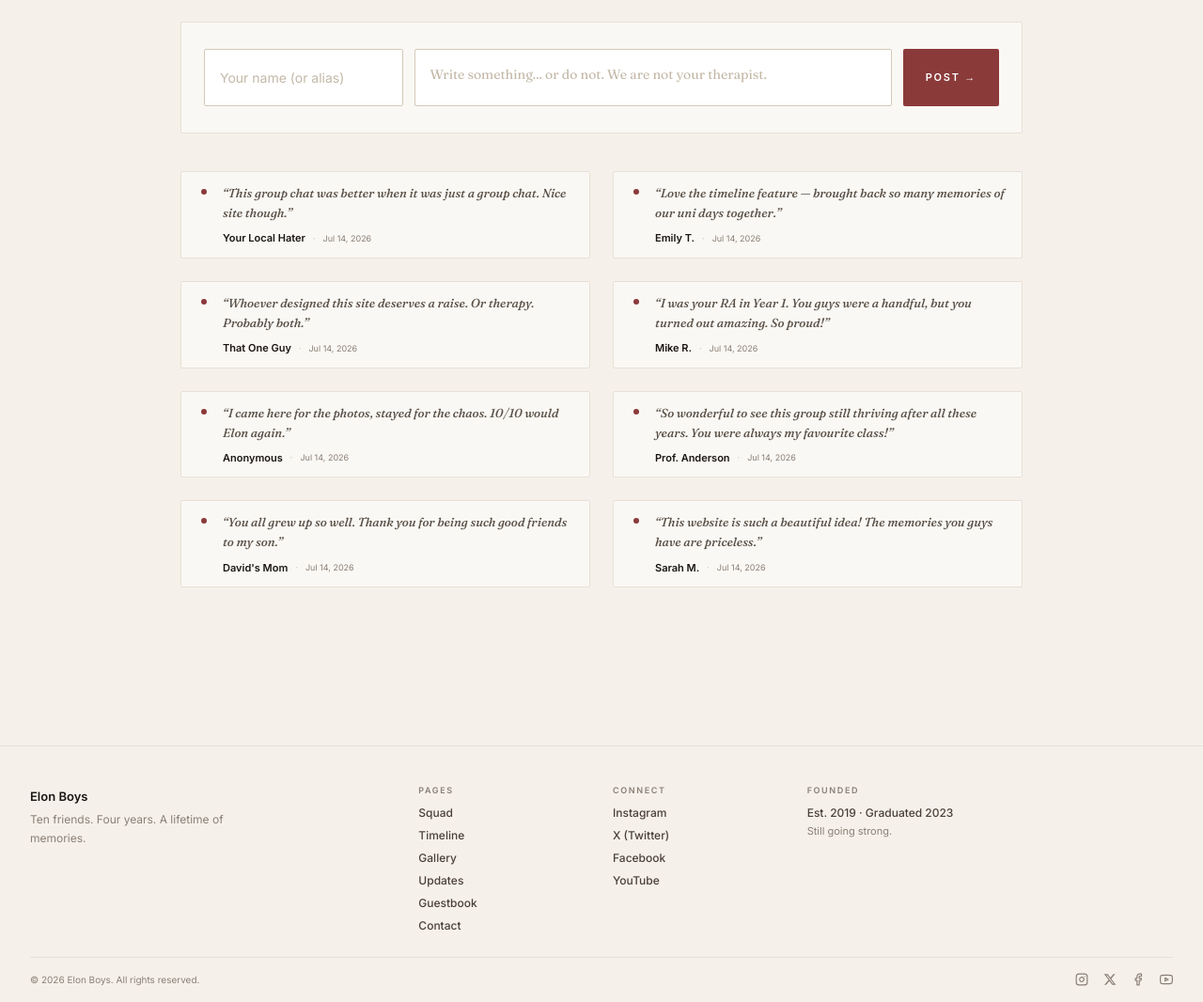
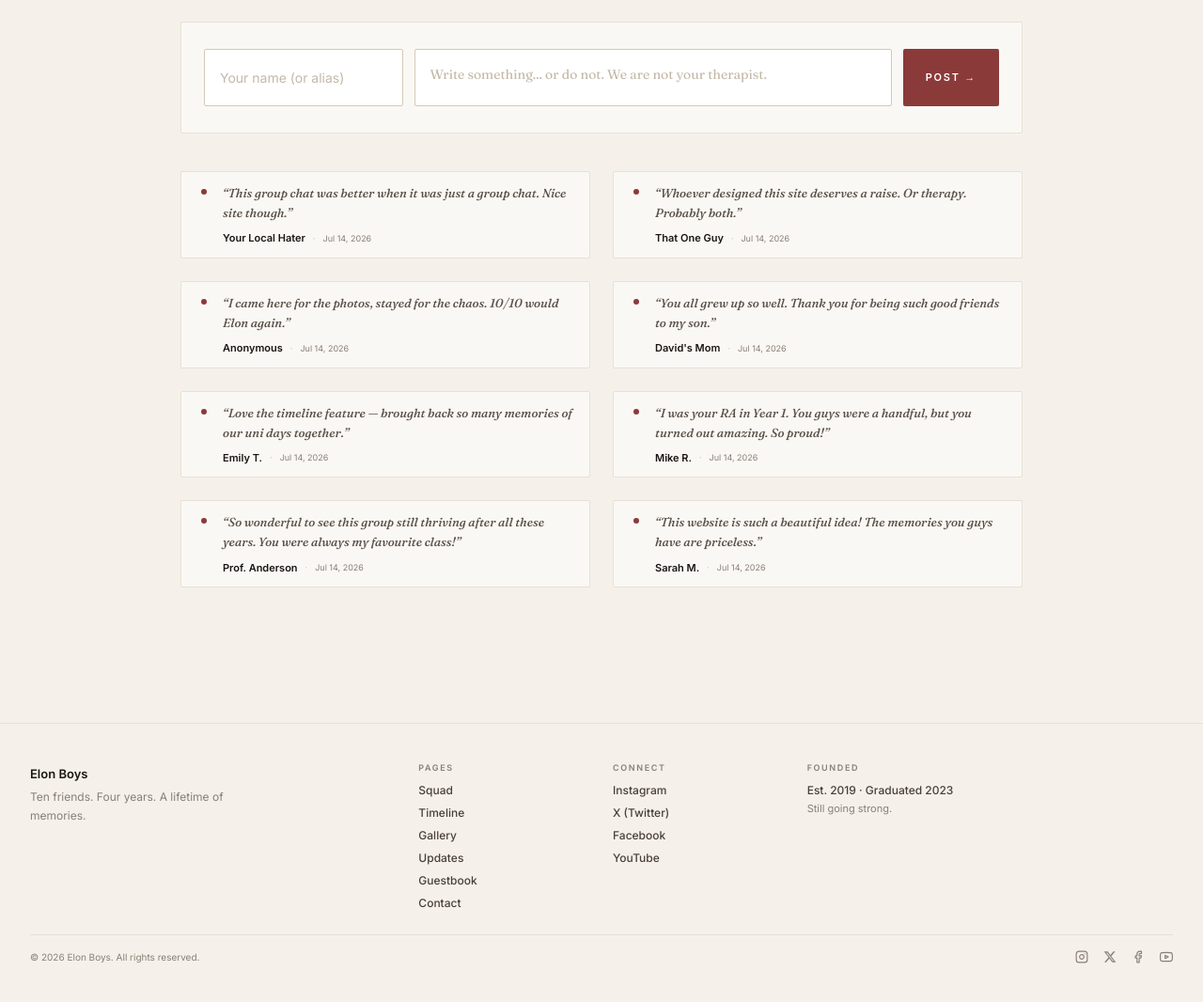
Before and after one commit to sojib96/elon_boys, a FastAPI app: page /guestbook in a window 1280 px wide. Shown: the part 192-1258 px from the top of the page at 94% size. After the commit the page ends 1217 px from the top, so only its background shows below. Run offline with FastAPI, Linux system fonts and the light colour scheme; some libraries are stand-ins or nearby versions.

Commit message:
JS height-balanced masonry, purge sojib entries

```diff
--- a/app/templates/guestbook.html
+++ b/app/templates/guestbook.html
@@ -49,9 +49,9 @@
 
     {# ── Entries masonry ── #}
     {% if entries %}
-    <div class="md:columns-2 gap-6">
+    <div id="masonry-grid" class="grid grid-cols-1">
         {% for entry in entries %}
-        <div class="break-inside-avoid mb-6 flex gap-3 items-start px-4 py-3 bg-[#FAF8F4] border border-[#E8E0D6] rounded-sm">
+        <div class="mb-6 flex gap-3 items-start px-4 py-3 bg-[#FAF8F4] border border-[#E8E0D6] rounded-sm masonry-card">
             <span class="w-4 shrink-0 flex justify-center pt-1.5" aria-hidden="true">
                 <span class="w-1.5 h-1.5 rounded-full bg-[#8B3A3A] block"></span>
             </span>
@@ -79,6 +79,49 @@
 </div>
 
 <script>
+(function() {
+    var grid = document.getElementById('masonry-grid');
+    if (!grid) return;
+
+    var cards = Array.from(grid.querySelectorAll(':scope > .masonry-card'));
+    if (cards.length < 2) return;
+
+    var isDesktop = window.matchMedia('(min-width: 768px)');
+    if (!isDesktop.matches) return;
+
+    grid.className = 'md:flex md:gap-6';
+    grid.innerHTML = '';
+
+    var col1 = document.createElement('div');
+    var col2 = document.createElement('div');
+    col1.className = 'flex-1 flex flex-col gap-6';
+    col2.className = 'flex-1 flex flex-col gap-6';
+    grid.appendChild(col1);
+    grid.appendChild(col2);
+
+    function removeMargins(card) {
+        card.style.marginBottom = '0';
+    }
+
+    cards.forEach(function(card) {
+        removeMargins(card);
+
+        col1.appendChild(card);
+        var h1 = col1.offsetHeight;
+        col1.removeChild(card);
+
+        col2.appendChild(card);
+        var h2 = col2.offsetHeight;
+        col2.removeChild(card);
+
+        if (h1 <= h2) {
+            col1.appendChild(card);
+        } else {
+            col2.appendChild(card);
+        }
+    });
+})();
+
 if (window.location.search.includes('submitted=1')) {
     window.history.replaceState({}, document.title, '/guestbook');
 }
```
